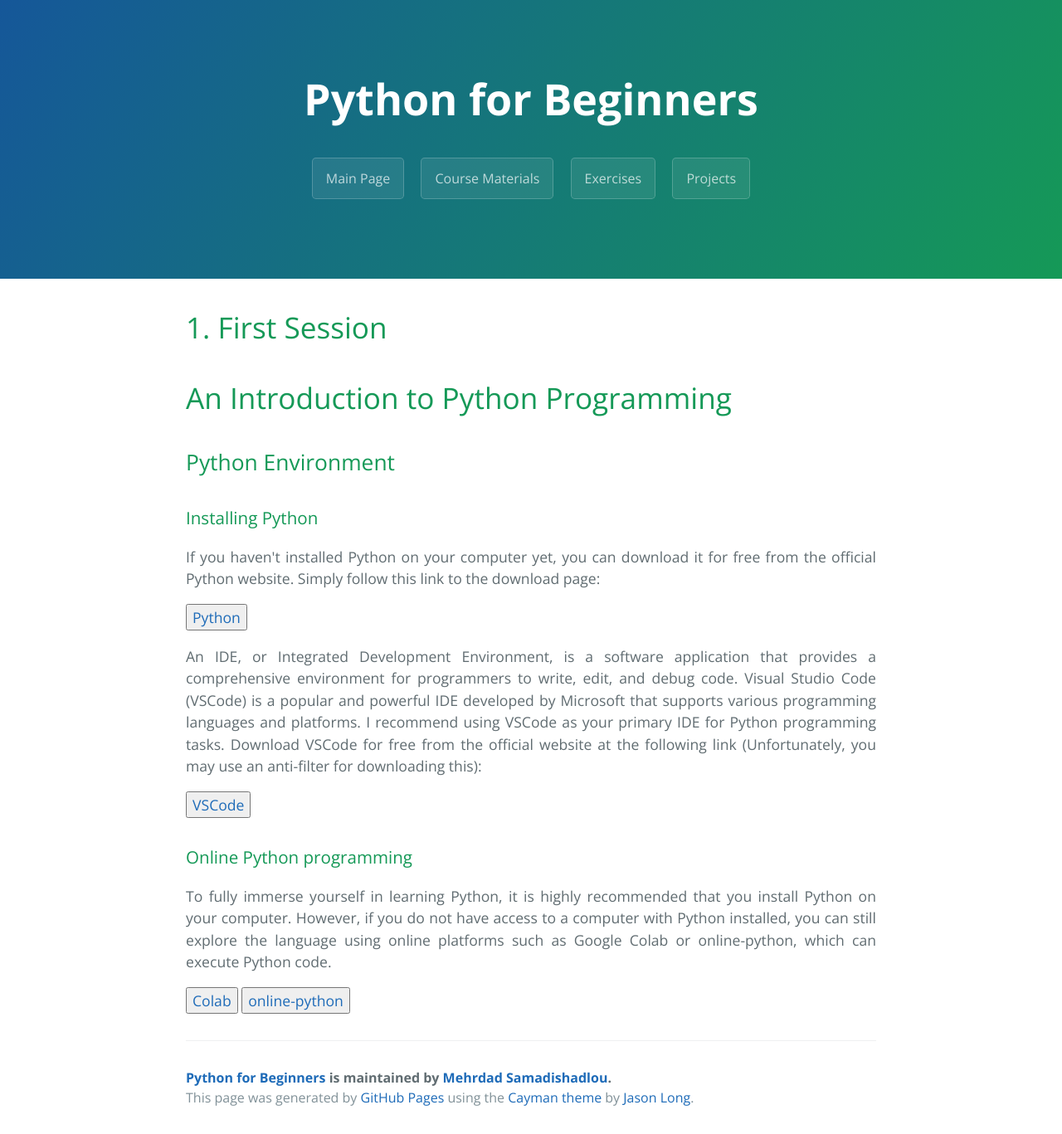
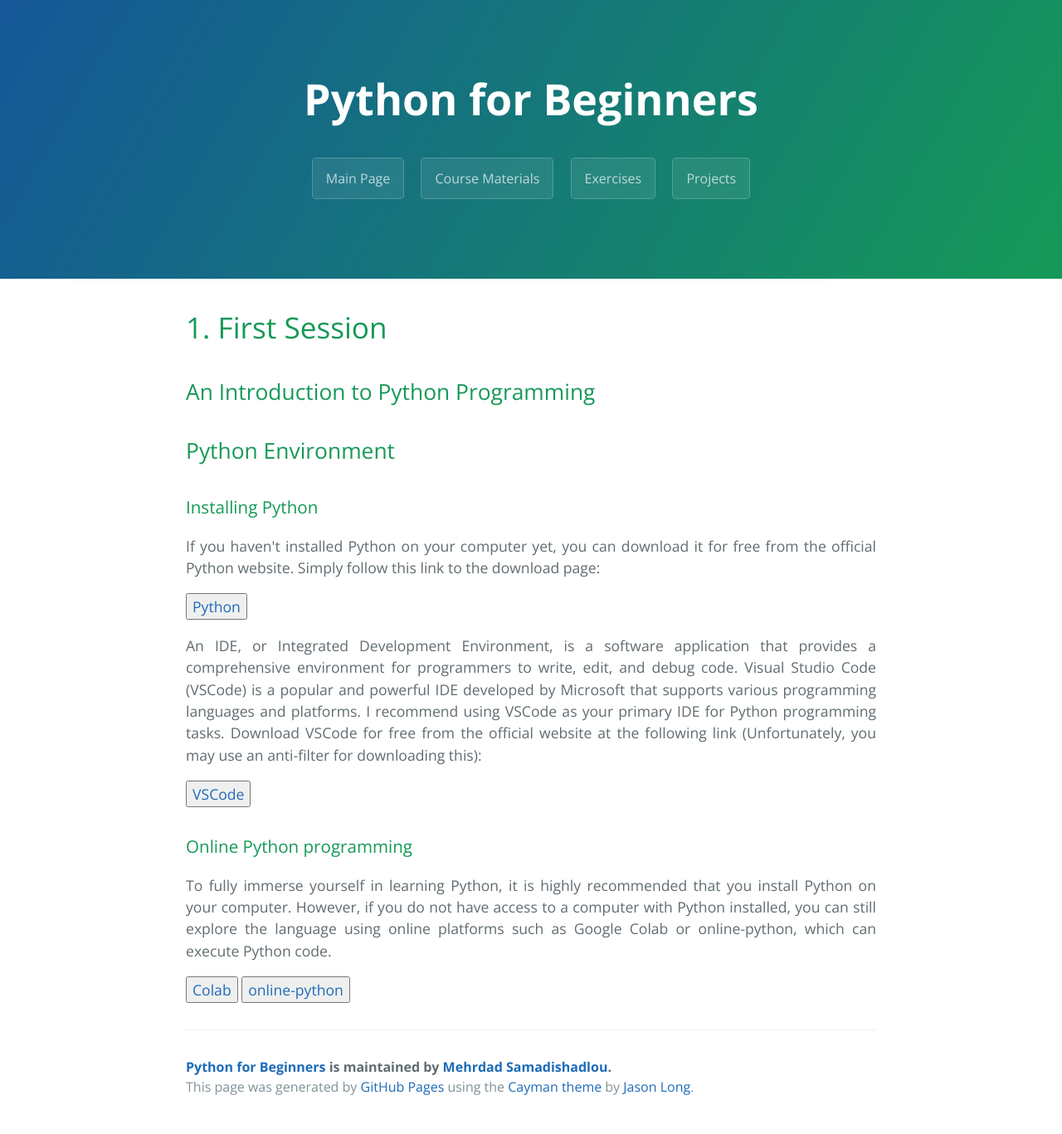
Before and after one commit to MehrdadSamadishadlou/Python_for_Beginners, a Jekyll site: the page built from materials.md, in a window 1280 px wide. Shown: the whole page at 83% size. Built offline with Jekyll 4.4.1, drawn with Linux system fonts in a browser that asks for light colours.

```diff
--- a/materials.md
+++ b/materials.md
@@ -6,7 +6,7 @@ filename: materials
 
 # 1. First Session
 
-# An Introduction to Python Programming
+## An Introduction to Python Programming
 
 ## Python Environment
 
```
